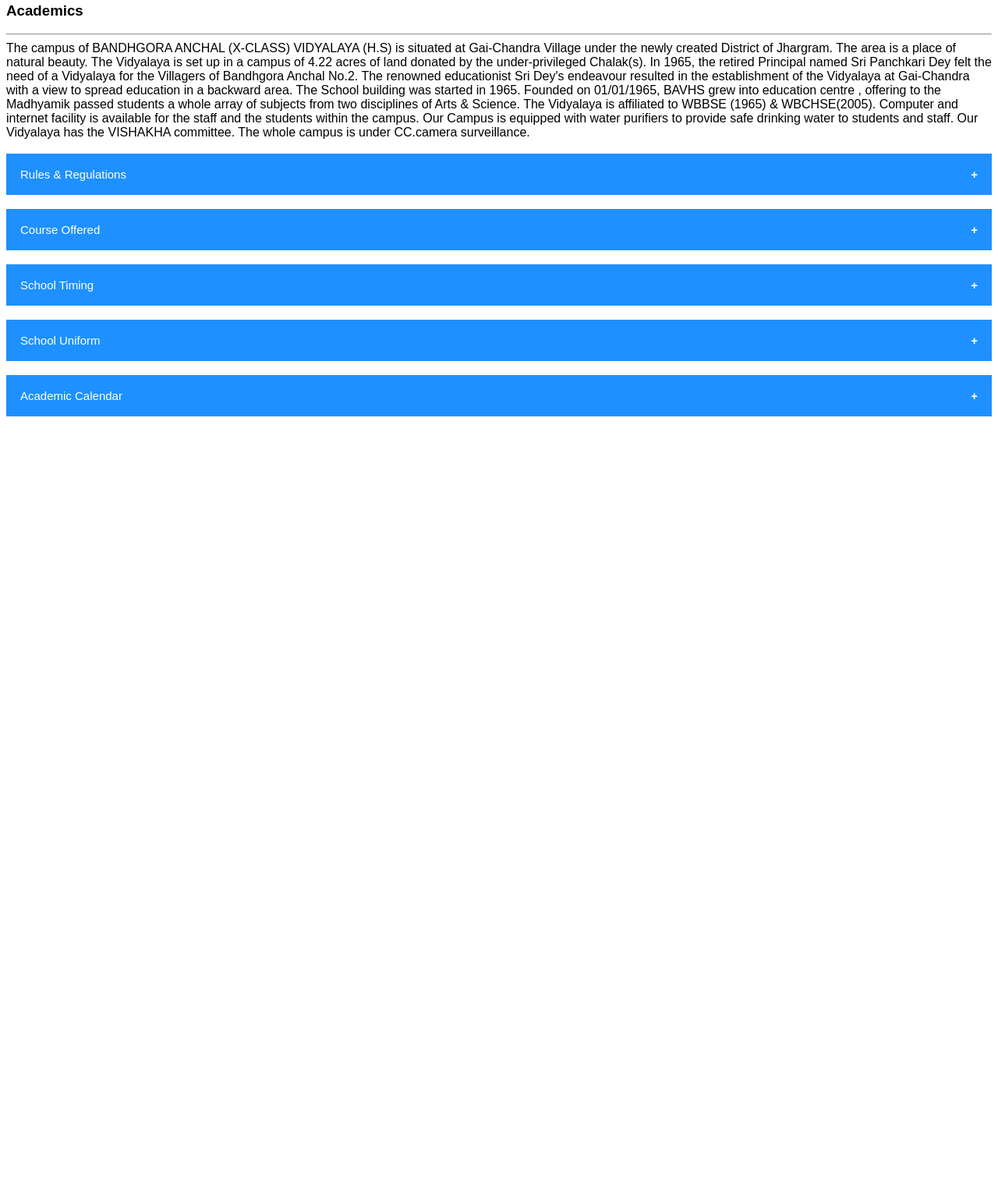
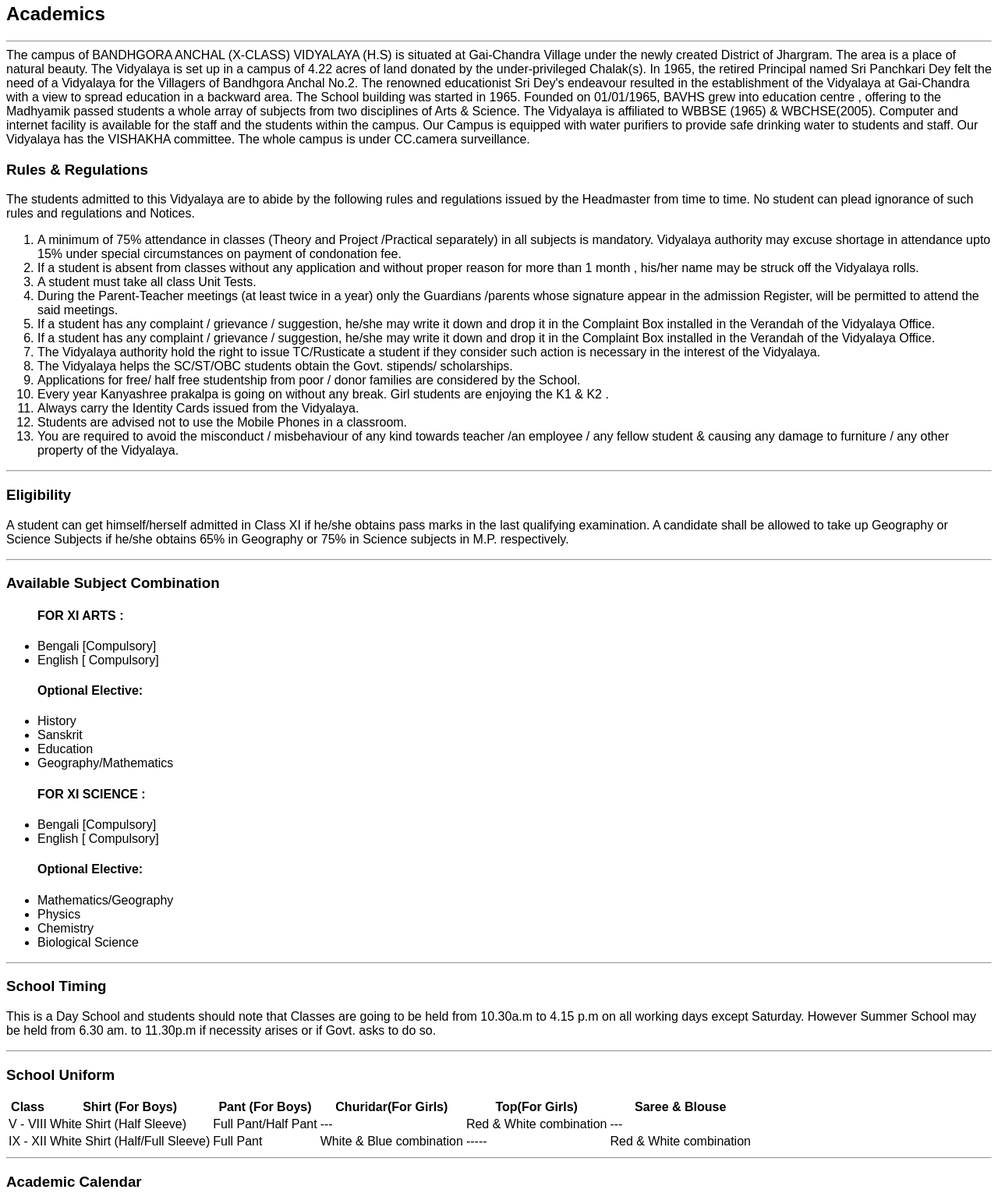
Before and after one commit to Uttam-Mahata/adm, a plain HTML site: page index.html in a window 1280 px wide. Shown: the part 16-1546 px from the top of the page at 78% size. Before the commit the page ends 800 px from the top, so only its background shows below. Drawn offline with Linux system fonts and the light colour scheme.

Commit message:
Update index.html

```diff
--- a/index.html
+++ b/index.html
@@ -14,16 +14,11 @@
 </head>
 
 <body>
-     <h3>Academics</h3>
+     <h2>Academics</h2>
     <hr />
     The campus of BANDHGORA ANCHAL (X-CLASS) VIDYALAYA (H.S) is situated at Gai-Chandra Village under the newly created District of Jhargram. The area is a place of natural beauty. The Vidyalaya is set up in a campus of 4.22 acres of land donated by the under-privileged Chalak(s). In 1965, the retired Principal named Sri Panchkari Dey felt the need of a Vidyalaya for the Villagers of Bandhgora Anchal No.2. The renowned educationist Sri Dey's endeavour resulted in the establishment of the Vidyalaya at Gai-Chandra with a view to spread education in a backward area. The School building was started in 1965. Founded on 01/01/1965, BAVHS grew into education centre , offering to the Madhyamik passed students a whole array of subjects from two disciplines of Arts & Science. The Vidyalaya is affiliated to WBBSE (1965) & WBCHSE(2005). Computer and internet facility is available for the staff and the students within the campus. Our Campus is equipped with water purifiers to provide safe drinking water to students and staff. Our Vidyalaya has the VISHAKHA committee. The whole campus is under CC.camera surveillance.
     <br>
-    <br>
-    <button class="accordion">Rules & Regulations</button>
-<div class="panel">
-  <h2>
-    Rules & Regulations
-  </h2>
+    <h3>Rules & Regulations</h3>
  <p>
    The students admitted to this Vidyalaya are to abide by the following rules and regulations issued by the Headmaster from time to time. No student can plead ignorance of such rules and regulations and Notices.
  </p>
@@ -68,10 +63,7 @@
      You are required to avoid the misconduct / misbehaviour of any kind towards teacher /an employee / any fellow student & causing any damage to furniture / any other property of the Vidyalaya.
    </li>
  </ol>
-</div>
-<br>
-   <button class="accordion">Course Offered</button>
-<div class="panel">
+<hr/>
 <h3>
  Eligibility
 </h3>
@@ -125,18 +117,14 @@ English [ Compulsory]
     Biological Science
   </li>
 </ul>
-</div>
-<br>
-<button class="accordion">School Timing</button>
-<div class="panel">
+<hr/>
+<h3>School Timing</h3>
  <p>
    This is a Day School and students should note that Classes are going to be held from 10.30a.m to 4.15 p.m on all working days except Saturday. However Summer School may be held from 6.30 am. to 11.30p.m if necessity arises or if Govt. asks to do so.
  </p>
-</div>
-<br>
-<button class="accordion">School Uniform</button>
-<div class="panel">
-  <h2>School Uniform</h2>
+
+<hr/>
+  <h3>School Uniform</h3>
 <table>
  <tr>
    <th>
@@ -195,16 +183,11 @@ English [ Compulsory]
   </td>
  </tr>
 </table>
-</div>
-<br>
-<button class="accordion">Academic Calendar</button>
-<div class="panel">
+
+<hr/>
+<h3>Academic Calendar</h3>
 <p>Academic Calendar will be updated soon.</p>
 
-  </div>
-  <br/>
- <script src="main.js">
 
- </script>
 </body>
 </html>
```
